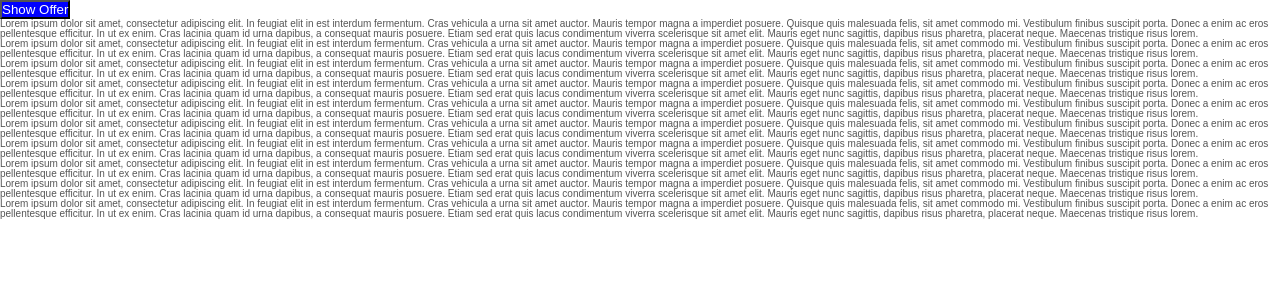
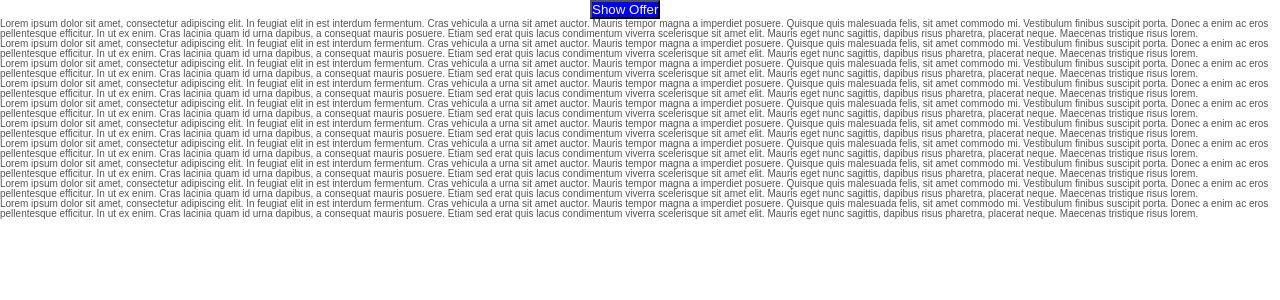
Before and after one commit to deltam3/frontendeval, a React (Create React App) app in the folder Easy/4_Modal/react_version/: page / in a window 1280 px wide. Shown: the top 300 px of the page. Built offline with nearby package versions, Linux system fonts and the light colour scheme.

Commit message:
implemented X button on the modal component for closing the modal

```diff
--- a/Easy/4_Modal/react_version/src/App.js
+++ b/Easy/4_Modal/react_version/src/App.js
@@ -2,6 +2,7 @@ import "./App.css";
 import { useState } from "react";
 
 import Modal from "./components/Modal.jsx";
+import "./components/Modal.css";
 import Button from "./components/Button";
 
 function App() {
@@ -36,9 +37,12 @@ function App() {
 
   return (
     <div>
-      <Button onClick={handleClick} primary>
-        Show Offer
-      </Button>
+      <div className="width-10 margin-auto">
+        <Button onClick={handleClick} primary>
+          Show Offer
+        </Button>
+      </div>
+
       {showModal && modal}
       {showResult ? (
         <p>Offer Accepted</p>
--- a/Easy/4_Modal/react_version/src/components/Modal.css
+++ b/Easy/4_Modal/react_version/src/components/Modal.css
@@ -41,3 +41,11 @@
 .justify-end {
   justify-content: flex-end;
 }
+
+.width-10 {
+  max-width: 10rem;
+}
+
+.margin-auto {
+  margin: 0 auto;
+}
--- a/Easy/4_Modal/react_version/src/components/Modal.jsx
+++ b/Easy/4_Modal/react_version/src/components/Modal.jsx
@@ -1,6 +1,8 @@
 import ReactDOM from "react-dom";
 import { useEffect } from "react";
 import "./Modal.css";
+
+import Button from "./Button";
 
 function Modal({ onClose, children, actionBar }) {
   useEffect(() => {
@@ -15,6 +17,9 @@ function Modal({ onClose, children, actionBar }) {
     <div>
       <div onClick={onClose} className="fixed inset-0 bg-gray-300"></div>
       <div className="fixed inset-40 p-10 bg-white">
+        <div>
+          <Button onClick={onClose}>X</Button>
+        </div>
         <div className="flex flex-col justify-between h-full">
           {children}
           <div className="flex justify-end">{actionBar}</div>
```
